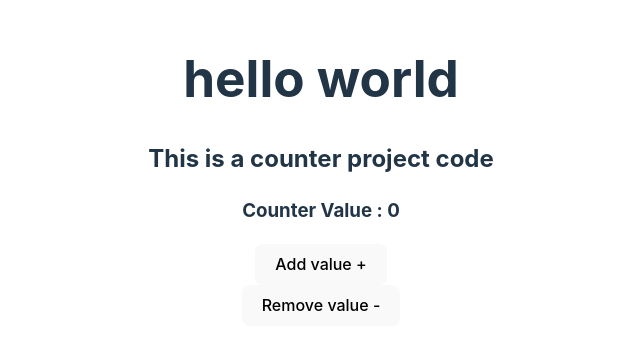
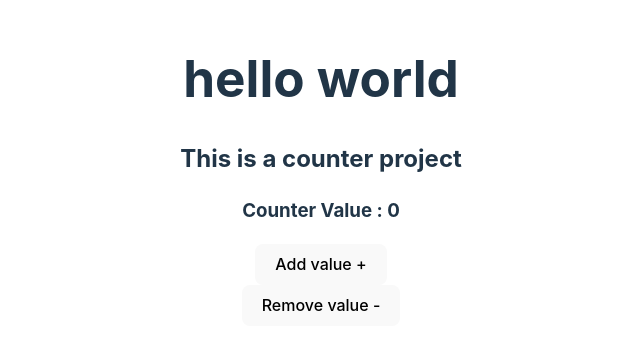
Before and after one commit to jaydeepchavda/MasterReact-1-1-24, a React (Vite) app in the folder EcartTech/: page / in a window 1280 px wide. Shown: the part 229-578 px from the top of the page, without its empty margins (319-959 px from the left). Built offline with nearby package versions, Linux system fonts and the light colour scheme.

Commit message:
final commit

```diff
--- a/EcartTech/src/App.jsx
+++ b/EcartTech/src/App.jsx
@@ -8,7 +8,6 @@ function App() {
 
   const addValue = () => {
     setCounter(Counter + 1);
-
     if (Counter == 20) {
       setCounter(20);
     }
@@ -24,7 +23,8 @@ function App() {
   return (
     <>
       <h1> hello world</h1>
-      <h2>This is a counter project code</h2>
+
+      <h2>This is a counter project </h2>
       <h3>Counter Value : {Counter}</h3>
       <button onClick={addValue}>Add value +</button> <br />
       <button onClick={removeValue}>Remove value -</button>
```
